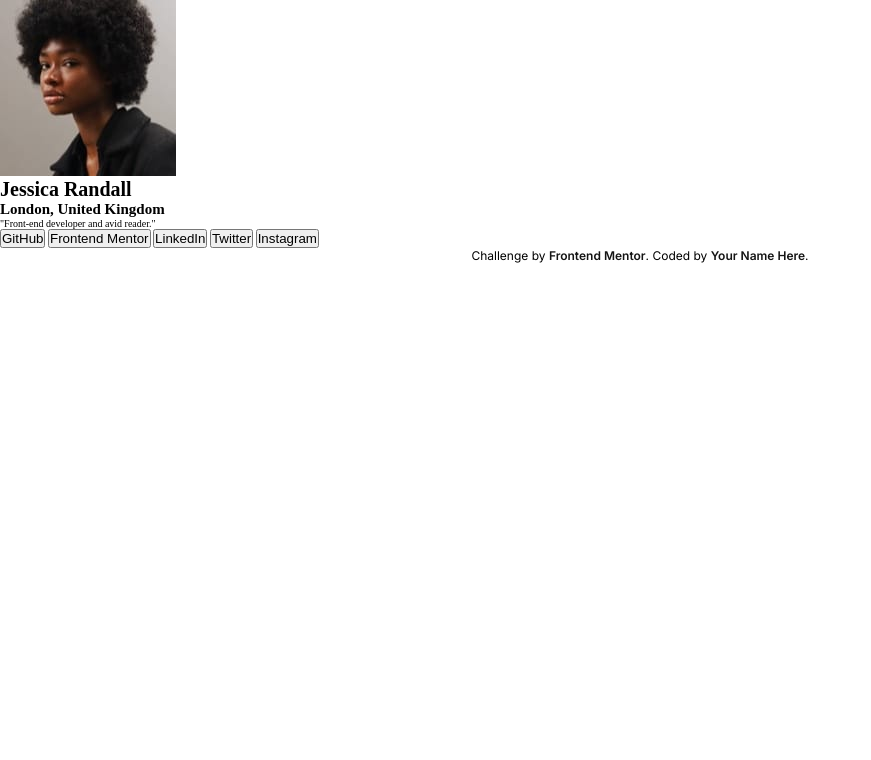
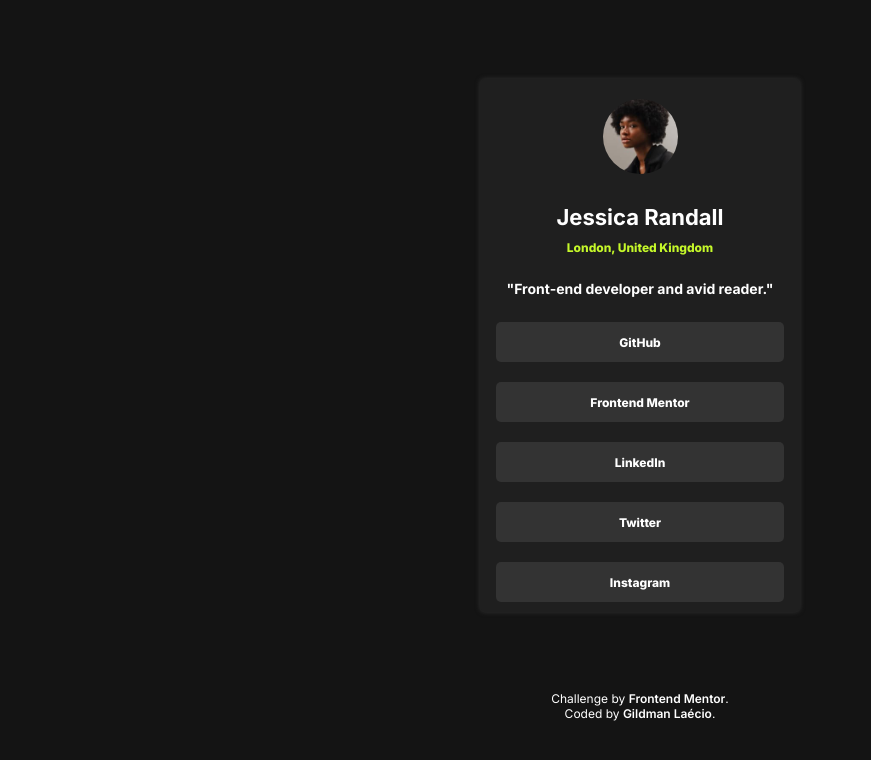
Before and after one commit to gillaercio/social-links-profile-main, a plain HTML site: page index.html in a window 1280 px wide. Shown: the whole page, without its empty margins (0-871 px from the left). Drawn offline with Linux system fonts and the light colour scheme.

Commit message:
CSS and Readme adjustments

```diff
--- a/assets/css/global.css
+++ b/assets/css/global.css
@@ -4,6 +4,9 @@
   margin: 0;
   padding: 0;
   box-sizing: border-box;
+  font-family: var(--inter);
+  text-align: center;
+  text-decoration: none;
 }
 
 html {
@@ -13,6 +16,7 @@ html {
 :root {
   --green: hsl(75, 94%, 57%);
   --white: hsl(0, 0%, 100%);
+  --blue: hsl(228, 45%, 44%);
 
   --grey-700: hsl(0, 0%, 20%);
   --grey-800: hsl(0, 0%, 12%);
--- a/assets/css/main.css
+++ b/assets/css/main.css
@@ -1,17 +1,78 @@
 @charset "UTF-8";
 
+body {
+  background-color: var(--grey-900);
+  height: 100vh;
+  display: flex;
+  flex-direction: column;
+  justify-content: space-evenly;
+  align-items: center;
+  align-content: center;
+}
+
+main#content {
+  display: flex;
+  flex-direction: column;
+  align-items: center;
+  width: 320px;
+  background-color: var(--grey-800);
+  color: var(--white);
+  box-shadow: 0px 0px 5px var(--grey-700);
+  border-radius: 5px;
+}
+
+main#content img {
+  border-radius: 50%;
+  width: 75px;
+  margin-block: 20px;
+}
+
+main#content h1 {
+  margin-block: 10px;
+  font-size: 2.2em;
+}
+
+main#content h2 {
+  margin-bottom: 10px;
+  font-size: 1.2em;
+  color: var(--green);
+  font-weight: 800;
+}
+
+main#content p {
+  margin-block: 15px;
+  font-size: 1.4em;
+  font-weight: 700;
+}
+
+main#content a {
+  width: 90%;
+  height: 40px;
+  margin-block: 10px;
+  border-radius: 5px;
+  align-content: center;
+  font-size: 1.2em;
+  font-weight: 800;
+  color: var(--white);
+  background-color: var(--grey-700);
+}
+
+main#content a:hover {
+  background-color: var(--green);
+  color: var(--grey-700);
+}
+
 .attribution {
-  font-family: "Inter";
   font-size: 1.2em;
-  text-align: center;
+  color: var(--white);
 }
 
 .attribution a {
   font-weight: 600;
-  color: var(--grey-900);
-  text-decoration: none;
+  color: var(--white);
 }
 
 .attribution a:hover {
-  color: hsl(228, 45%, 44%);
+  color: var(--blue);
+  text-decoration: underline;
 }
--- a/index.html
+++ b/index.html
@@ -21,16 +21,16 @@
     <h1>Jessica Randall</h1>
     <h2>London, United Kingdom</h2>
     <p>"Front-end developer and avid reader."</p>
-    <button>GitHub</button>
-    <button>Frontend Mentor</button>
-    <button>LinkedIn</button>
-    <button>Twitter</button>
-    <button>Instagram</button>
+    <a href="#">GitHub</a>
+    <a href="#">Frontend Mentor</a>
+    <a href="#">LinkedIn</a>
+    <a href="#">Twitter</a>
+    <a href="#">Instagram</a>
   </main>
 
   <footer class="attribution">
-    Challenge by <a href="https://www.frontendmentor.io?ref=challenge" target="_blank">Frontend Mentor</a>.
-    Coded by <a href="#">Your Name Here</a>.
+    Challenge by <a href="https://www.frontendmentor.io?ref=challenge" target="_blank">Frontend Mentor</a>. <br>
+    Coded by <a href="https://github.com/gillaercio/social-links-profile-main" target="_blank">Gildman Laécio</a>.
   </footer>
 </body>
 </html>
```
Also changed, not shown: assets/images/screenshot.PNG (added), 1 other file.
